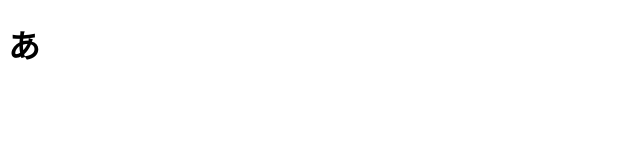
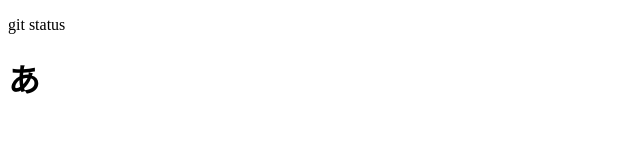
Before and after one commit to kaito-shirasaka/git_tutorial, a plain HTML site: page index.html in a window 1280 px wide. Shown: the whole page, without its empty margins (0-640 px from the left). Drawn offline with Linux system fonts and the light colour scheme.

Commit message:
git statusの練習です

```diff
--- a/index.html
+++ b/index.html
@@ -5,6 +5,7 @@
   <meta http-equiv="X-UA-Compatible" content="IE=edge">
   <meta name="viewport" content="width=device-width, initial-scale=1.0">
   <title>Document</title>
+  <p class="title">git status</p>
 </head>
 <body>
   <h1 class="title">あ</h1>
```
